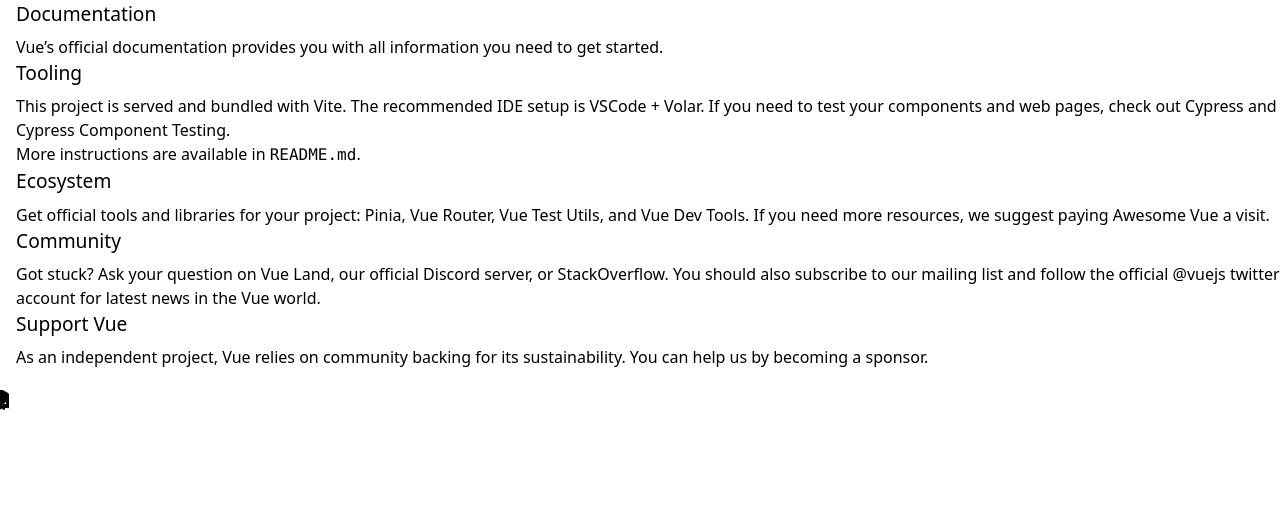
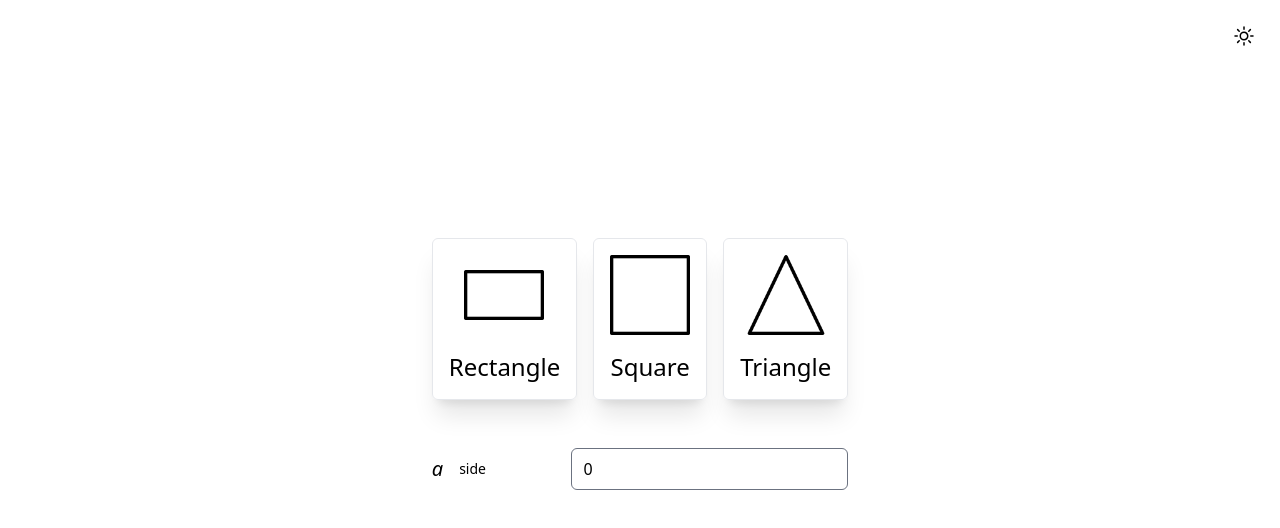
Before and after one commit to comskie/area-and-perimeter, a Vue app: page / in a window 1280 px wide. Shown: the top 528 px of the page. Built offline with nearby package versions, Linux system fonts and the light colour scheme.

Commit message:
Update HomeView.vue

```diff
--- a/src/views/HomeView.vue
+++ b/src/views/HomeView.vue
@@ -1,9 +1,69 @@
 <script setup lang="ts">
-import TheWelcome from "../components/TheWelcome.vue";
+import ShapeCard from "../components/ShapeCard.vue";
+import { useDark, useToggle } from "@vueuse/core";
+import { ref } from "vue";
+import SquareCalculator from "../components/SquareCalculator.vue";
+import RectangleCalculator from "../components/RectangleCalculator.vue";
+
+const isDark = useDark();
+const toggleDark = useToggle(isDark);
+
+const shapes = ["square", "rectangle", "triangle"];
+
+const currentShape = ref(shapes[0]);
 </script>
-
 <template>
-  <main>
-    <TheWelcome />
+  <header class="absolute inset-x-0 top-0">
+    <div class="container flex justify-end p-4">
+      <button @click="toggleDark()" class="p-2 dark:text-white">
+        <svg
+          xmlns="http://www.w3.org/2000/svg"
+          fill="none"
+          viewBox="0 0 24 24"
+          stroke-width="1.5"
+          stroke="currentColor"
+          class="hidden h-6 w-6 dark:block"
+        >
+          <path
+            stroke-linecap="round"
+            stroke-linejoin="round"
+            d="M21.752 15.002A9.718 9.718 0 0118 15.75c-5.385 0-9.75-4.365-9.75-9.75 0-1.33.266-2.597.748-3.752A9.753 9.753 0 003 11.25C3 16.635 7.365 21 12.75 21a9.753 9.753 0 009.002-5.998z"
+          />
+        </svg>
+        <svg
+          xmlns="http://www.w3.org/2000/svg"
+          fill="none"
+          viewBox="0 0 24 24"
+          stroke-width="1.5"
+          stroke="currentColor"
+          class="block h-6 w-6 dark:hidden"
+        >
+          <path
+            stroke-linecap="round"
+            stroke-linejoin="round"
+            d="M12 3v2.25m6.364.386l-1.591 1.591M21 12h-2.25m-.386 6.364l-1.591-1.591M12 18.75V21m-4.773-4.227l-1.591 1.591M5.25 12H3m4.227-4.773L5.636 5.636M15.75 12a3.75 3.75 0 11-7.5 0 3.75 3.75 0 017.5 0z"
+          />
+        </svg>
+      </button>
+    </div>
+  </header>
+  <main
+    class="grid min-h-screen justify-center transition-all ease-in dark:bg-neutral-800 dark:text-white"
+  >
+    <div class="flex h-[50vh] items-end">
+      <div class="flex flex-row gap-4">
+        <ShapeCard shape="rectangle" @click="currentShape = 'rectangle'" />
+        <ShapeCard shape="square" @click="currentShape = 'square'" />
+        <ShapeCard shape="triangle" @click="currentShape = 'triangle'" />
+      </div>
+    </div>
+    <div class="h-[50vh]">
+      <div v-if="currentShape === 'square'" class="mt-12">
+        <SquareCalculator />
+      </div>
+      <div v-if="currentShape === 'rectangle'" class="mt-12">
+        <RectangleCalculator />
+      </div>
+    </div>
   </main>
 </template>
```
